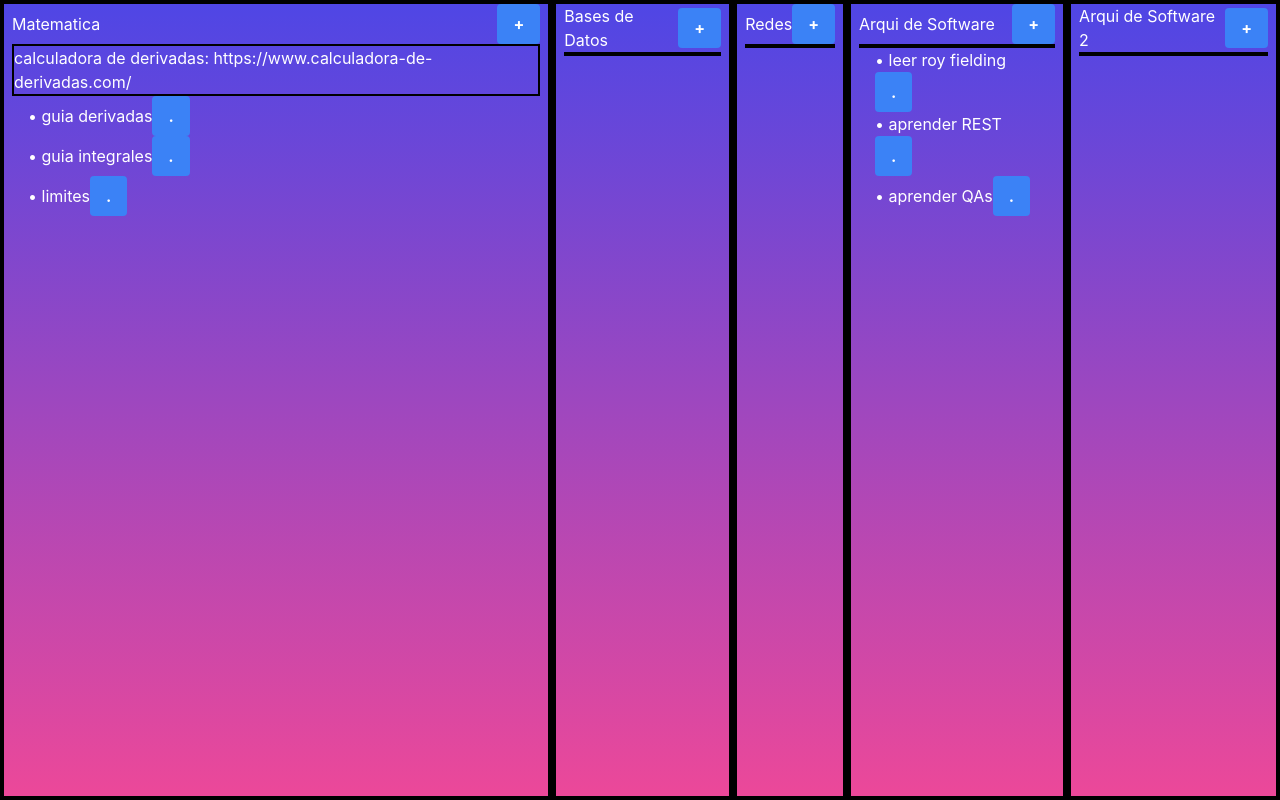
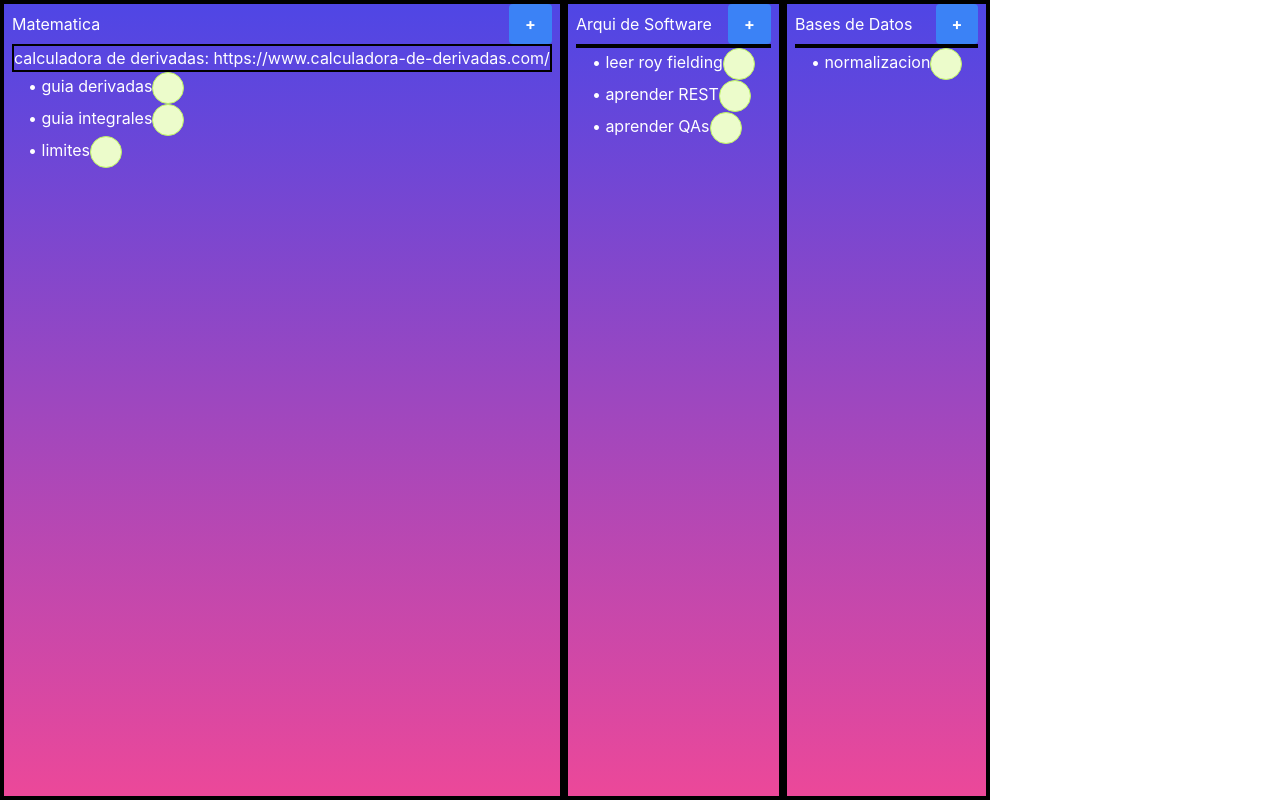
Before and after one commit to Valen1611/MultiTask, a React (Create React App) app: page / in a window 1280 px wide. Built offline with nearby package versions, Linux system fonts and the light colour scheme.

Commit message:
agregados inputs lindos

```diff
--- a/package.json
+++ b/package.json
@@ -3,6 +3,7 @@
   "version": "0.1.0",
   "private": true,
   "dependencies": {
+    "@tailwindcss/forms": "^0.5.7",
     "@testing-library/jest-dom": "^5.17.0",
     "@testing-library/react": "^13.4.0",
     "@testing-library/user-event": "^13.5.0",
--- a/src/App.tsx
+++ b/src/App.tsx
@@ -5,17 +5,56 @@ import Categoria from './components/Categoria';
 import 'tailwindcss/tailwind.css';
 
 function App() {
+
+
+  //////////////////////////////////////
+  // Backend provisorio
+  interface CategoriaProps {
+    nombre: string;
+    descripcion?: string;
+    tareas?: string[];       // TODO: Cambiar a Tarea[]
+    pendientes?: string[];   // TODO: Cambiar a Tarea[]
+}
+
+  let matematica: CategoriaProps = {
+    nombre: "Matematica",
+    descripcion: "calculadora de derivadas: https://www.calculadora-de-derivadas.com/",
+    tareas: ["guia derivadas", "guia integrales", "limites"]
+  }
+
+  let arquiSoftware: CategoriaProps = {
+    nombre: "Arqui de Software",
+    tareas: ["leer roy fielding", "aprender REST", "aprender QAs"]
+  }
+
+  let BaseDeDatos: CategoriaProps = {
+    nombre: "Bases de Datos",
+    tareas: ["normalizacion"]
+  }
+
+  let categorias = [matematica, arquiSoftware, BaseDeDatos];
+
+
+  //////////////////////////////////////
+
+
   return (
     <div className="flex flex-col h-screen">
       <div className='flex flex-row flex-grow'>
-        <Categoria nombre="Matematica" descripcion='calculadora de derivadas: https://www.calculadora-de-derivadas.com/' tareas={["guia derivadas", "guia integrales", "limites"]}/>
-        <Categoria nombre="Bases de Datos"/>
-        <Categoria nombre="Redes"/>
-        <Categoria nombre="Arqui de Software" tareas={["leer roy fielding", "aprender REST", "aprender QAs"]} />
-        <Categoria nombre="Arqui de Software 2"/>
+        {categorias.map((categoria, index) => (
+          <Categoria  nombre={categoria.nombre}
+                      descripcion={categoria.descripcion}
+                      tareas={categoria.tareas}
+                      key={index}/>
+        ))}
+
       </div>
+
     </div>
   );
 }
 
+
+
+
 export default App;
--- a/src/components/Categoria.tsx
+++ b/src/components/Categoria.tsx
@@ -12,16 +12,16 @@ function Categoria(props: CategoriaProps) {
             {props.descripcion}
         </div>
 
-            <div className="px-4 flex-grow ">
+            <div className="px-4 flex-grow">
                 <ul>
                     {props.tareas?.map((tarea, index) => (
                         <div className="hover:bg-indigo-500">
                             <li key={index}> • {tarea}
-                            <button className="bg-blue-500 hover:bg-blue-700 text-white font-bold py-2 px-4 rounded"
-                                    onClick={() => {console.log("click en ",tarea)}}
-                                    >.</button>
+                            <input  id="c1"
+                                    type="checkbox"
+                                    className="h-8 w-8 cursor-pointer rounded-full border-lime-300 bg-lime-100 text-lime-600 focus:ring-lime-200"
+                                    onClick={() => {console.log("click en ",tarea)}} />
                             </li>
-
                         </div>
                     ))}
                 </ul>
--- a/tailwind.config.js
+++ b/tailwind.config.js
@@ -4,5 +4,5 @@ module.exports = {
   theme: {
     extend: {},
   },
-  plugins: [],
+  plugins: [require("@tailwindcss/forms")],
 }
```
Also changed, not shown: 15 other files (tests, documents, lock files or other folders).
